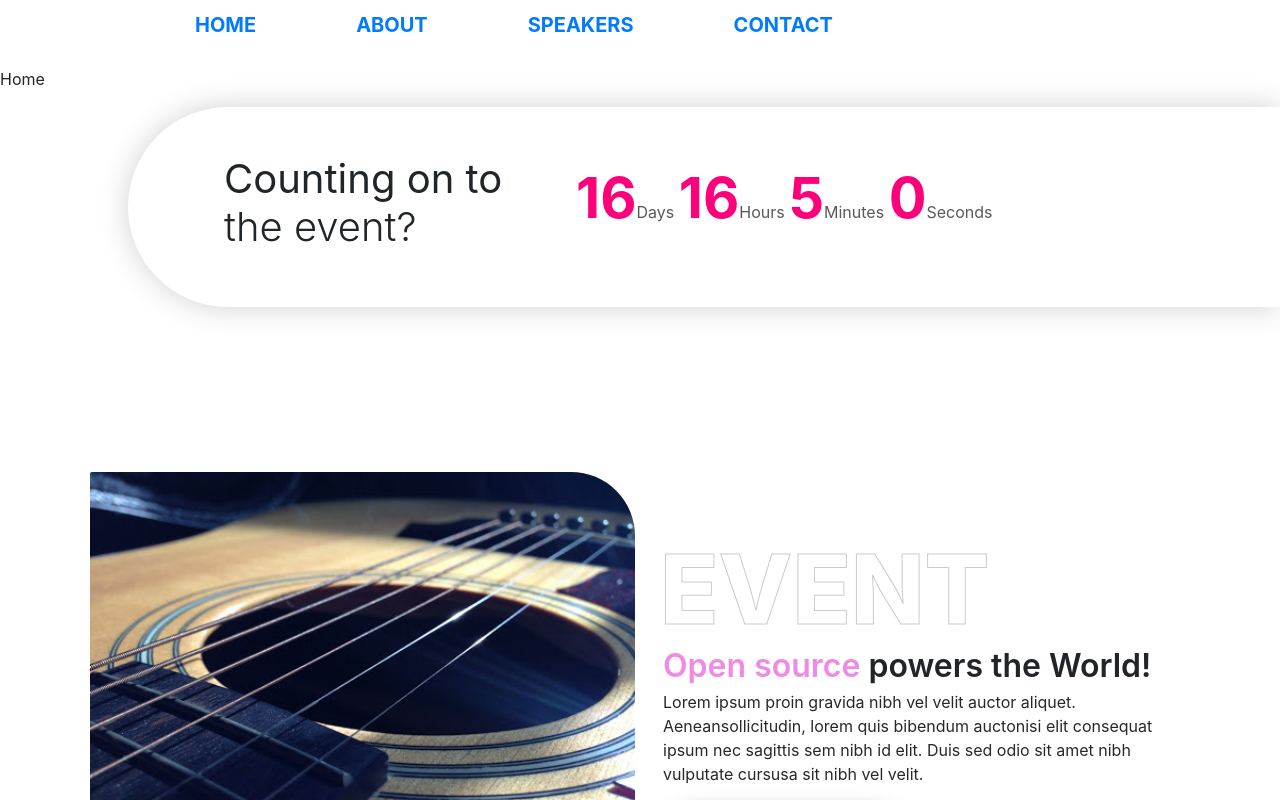
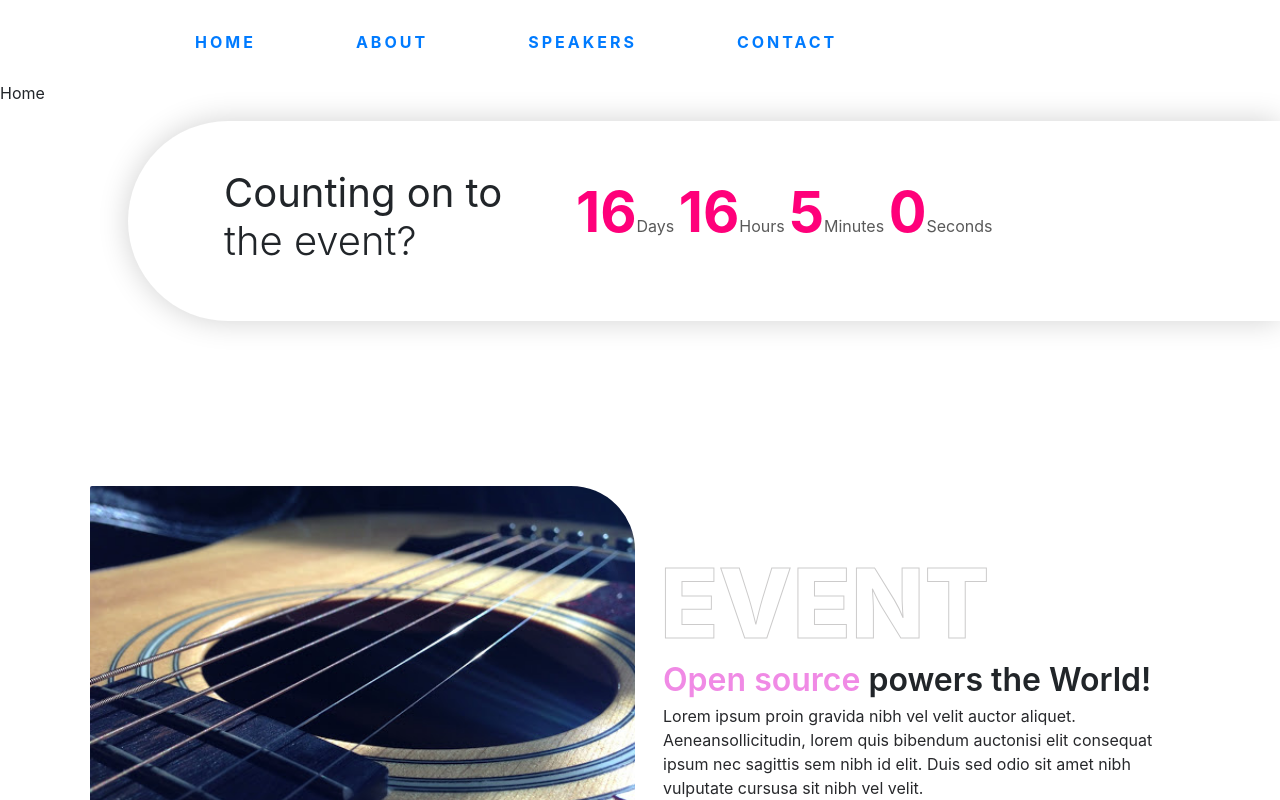
Before and after one commit to Hacktoberfest-Nepal/HacktoberfestNepal, a React (Create React App) app: page / in a window 1280 px wide. Shown: the top 800 px of the page. Built offline with nearby package versions, Linux system fonts and the light colour scheme.

Commit message:
fixed: navbar styles

```diff
--- a/src/assets/css/Navbar.css
+++ b/src/assets/css/Navbar.css
@@ -1,10 +1,12 @@
 nav {
+  margin-top:20px;
   background: white;
   border-bottom: 1px solid white;
   padding: 10px;
-  font-size: 20px;
+  font-size: 16px;
   text-transform: uppercase;
   display: flex;
+  letter-spacing: 3px;
   justify-content: center;
 }
 
```
